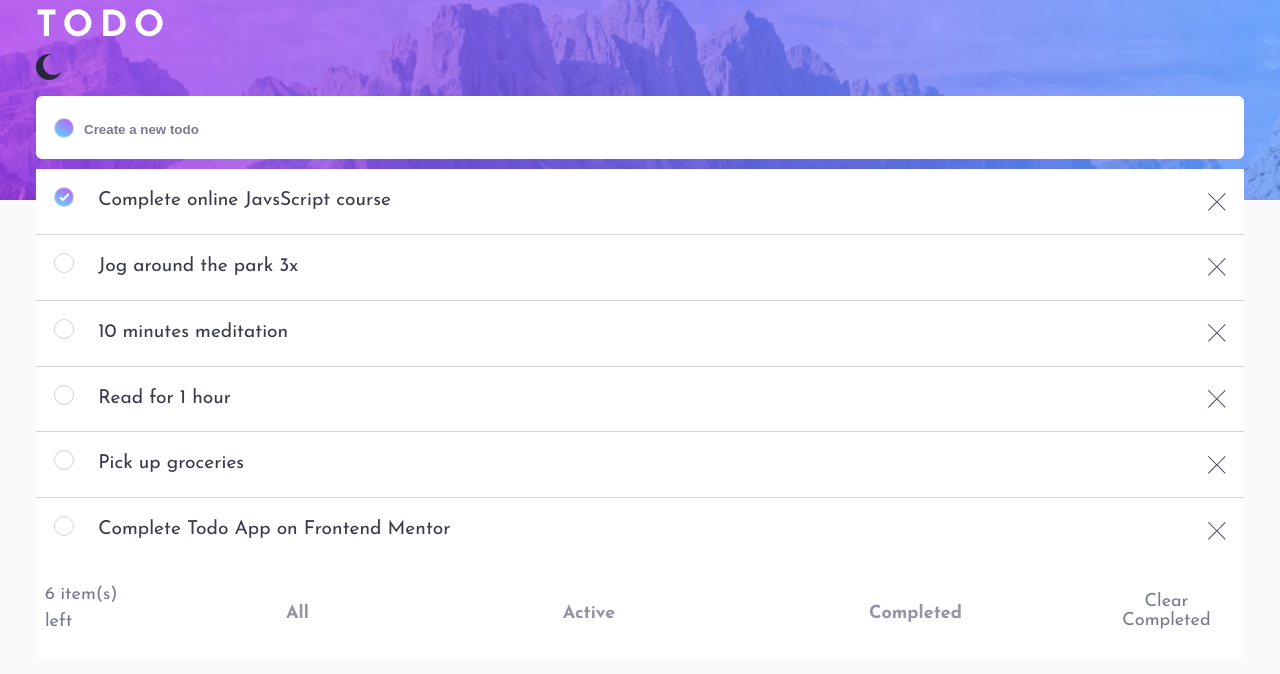
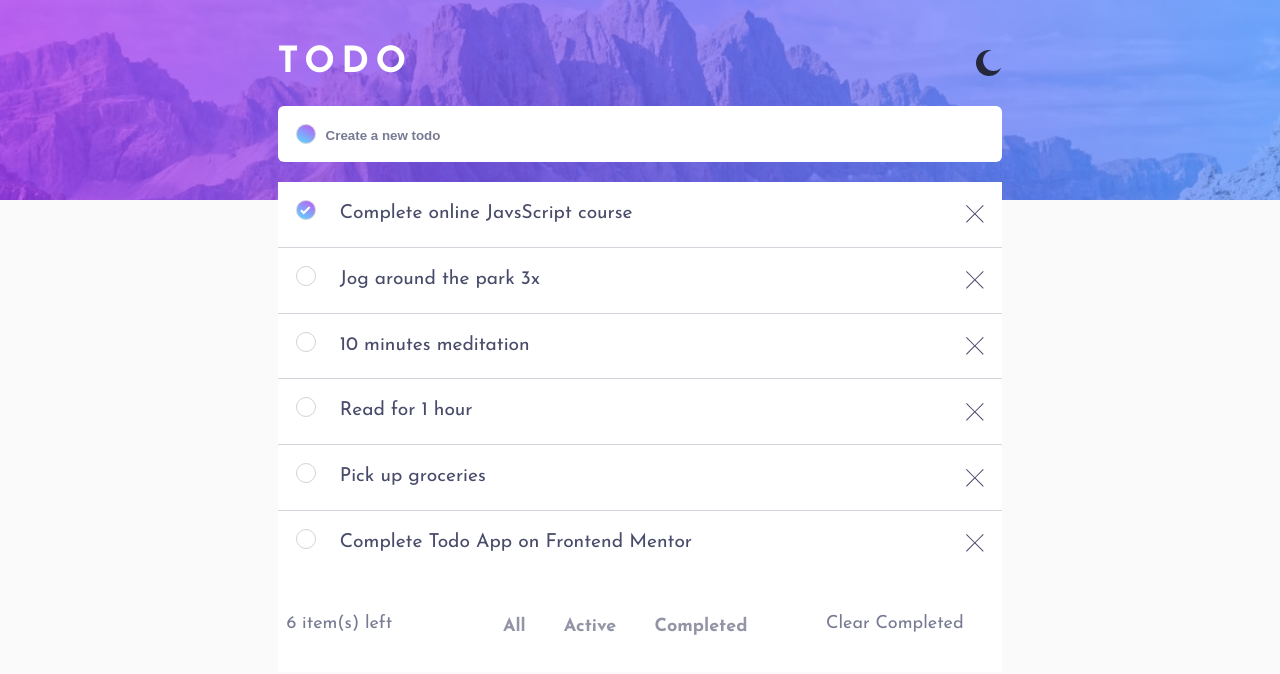
Before and after one commit to ikennarichard/Todo-main, a React (Vite) app: page / in a window 1280 px wide. Shown: the top 674 px of the page. Built offline with nearby package versions, Linux system fonts and the light colour scheme.

Commit message:
Update page styles

```diff
--- a/src/index.css
+++ b/src/index.css
@@ -22,8 +22,8 @@
   --light-grayish-blue: hsl(234, 39%, 85%);
   --light-grayish-blue-hover: hsl(236, 33%, 92%);
   --dark-grayish-blue: hsl(234, 11%, 52%);
-  --very-dark-grayish-blue: hsl(233, 14%, 35%);
-  --very-dark-grayish-blue: hsl(237, 14%, 26%);
+  --very-dark-grayish-blue-1: hsl(233, 14%, 35%);
+  --very-dark-grayish-blue-2: hsl(237, 14%, 26%);
   /* Font size */
   --font-size: 18px;
   /* josefin sans */
@@ -63,10 +63,19 @@ button {
 header {
   display: flex;
   align-items: baseline;
-  justify-content: space-between;
+  justify-content: center;
   padding-inline: 2em;
   height: 200px;
   width: 100%;
+}
+
+.heading-text {
+  padding-top: 2em;
+  display: flex;
+  align-items: center;
+  justify-content: space-between;
+  min-width: 60%;
+  width: 300px;
 }
 
 .custom-btn {
@@ -121,8 +130,9 @@ form {
   background: white;
   width: 100px;
   margin-inline: auto;
-  padding: 1.2em 1em;
-  width: 100%;
+  padding: 1em 1em;
+  min-width: 60%;
+  width: 300px;
   display: flex;
   gap: 10px;
   border-radius: 6px;
@@ -137,6 +147,7 @@ form {
   border: none;
   outline: none;
   background: none;
+  display: block;
   width: 80%;
   /* padding: 0 1em; */
   padding-top: 3px;
@@ -198,11 +209,13 @@ form {
 }
 
 .todo-list {
-  background-color: white;
-  width: 100%;
+  min-width: 60%;
+  width: 300px;
   margin-inline: auto;
+  margin-top: 10px;
   border-top-left-radius: 6px;
   border-top-right-radius: 6px;
+  transition: all 0.5s ease;
 }
 
 .todo-container {
@@ -211,7 +224,7 @@ form {
   flex-direction: column;
   gap: 10px;
   position: absolute;
-  top: 60px;
+  top: 70px;
   left: 0;
   right: 0;
   padding: 2em;
@@ -237,16 +250,20 @@ form {
   color: var(--bright-blue);
 }
 
-@media (min-width: 375px) {
 .filters {
-    /* position: absolute; */
-    top: 180px;
+  position: absolute;
+  bottom: -80px;
+  left: 50%;
+  transform: translate(-50%, -50%);
   padding: 1em .5em;
   border-radius: 8px;
-    width: 80%;
+  min-width: 40%;
+  width: 300px;
   display: flex;
-    justify-content: space-around;
+  justify-content: center;
+  gap: 1em;
   margin-top: 5px;
+  transition: all 0.5s ease;
 }
 
 .filters > * {
@@ -266,11 +283,17 @@ form {
 
 .items-left {
   padding: 1em .5em;
-    width: 100%;
+  min-width: 60%;
+  width: 300px;
   display: flex;
+  align-items: center;
   justify-content: space-between;
   margin-top: -0.6em;
   cursor: pointer;
+}
+
+.items-left > * {
+  flex: 1;
 }
 
 .complete {
@@ -281,5 +304,24 @@ form {
   border: none;
   color: inherit;
   font-size: 1em;
+  padding-left: 1.65em;
+}
+
+@media (min-width: 1000px) {
+  .filters {
+    position: static;
+    transform: none;
+    padding: 1em .5em;
+    border-radius: 8px;
+    justify-content: space-around;
+    background: none;
+  }
+
+  .items-left {
+    display: flex;
+    align-items: center;
+    justify-content: space-around;
+    margin-top: -0.6em;
+    cursor: pointer;
   }
 }
```
Lines whose indentation alone changed are shown as unchanged.
